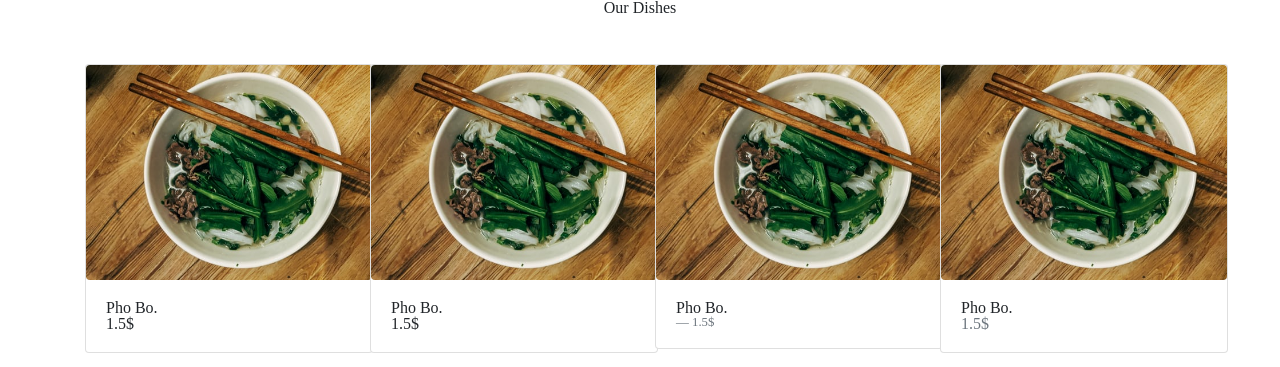
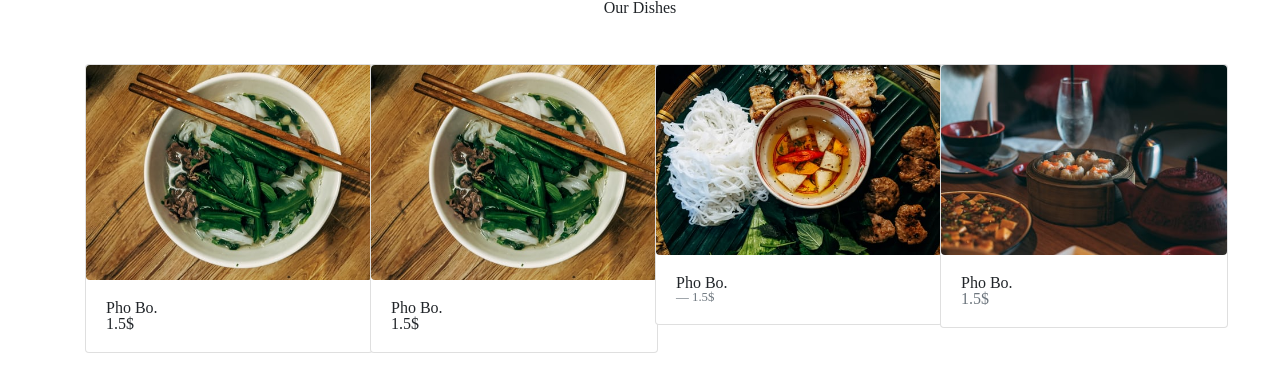
Before and after one commit to javitocor/Restaurant-Page-JS, a website built with webpack: page dist/index.html in a window 1280 px wide. Shown: the top 367 px of the page. Built offline with nearby package versions, Linux system fonts and the light colour scheme; files whose address does not match are found by name.

Commit message:
Added images

```diff
--- a/dist/index.html
+++ b/dist/index.html
@@ -30,7 +30,7 @@
         </div>
         <div class="col-3">
           <div class="card mb-4" style="width: 18rem;">
-            <img class="card-img-top rounded" src="../src/images/pho.jpg" alt="Card image cap">
+            <img class="card-img-top rounded" src="../src/images/buncha.jpg" alt="Card image cap">
             <div class="card-body">
               <h5 class="card-text">Pho Bo.</h5><span class="blockquote-footer">1.5$</span>
             </div>
@@ -38,7 +38,7 @@
         </div>
         <div class="col-3">
           <div class="card mb-4" style="width: 18rem;">
-            <img class="card-img-top rounded" src="../src/images/pho.jpg" alt="Card image cap">
+            <img class="card-img-top rounded" src="../src/images/dinsum.jpg" alt="Card image cap">
             <div class="card-body">
               <h5 class="card-text">Pho Bo.</h5><span class="text-muted">1.5$</span>
             </div>
```
